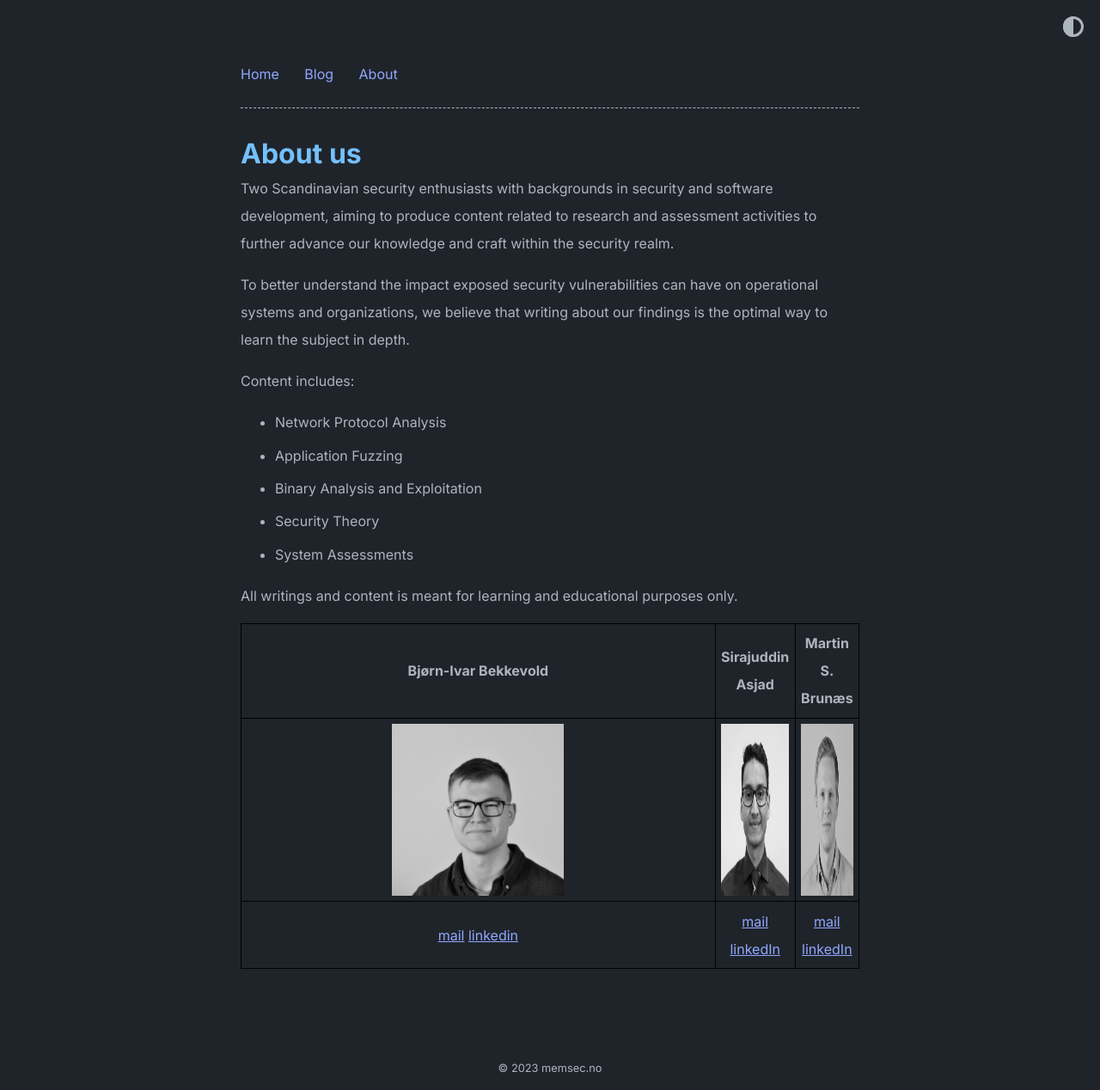
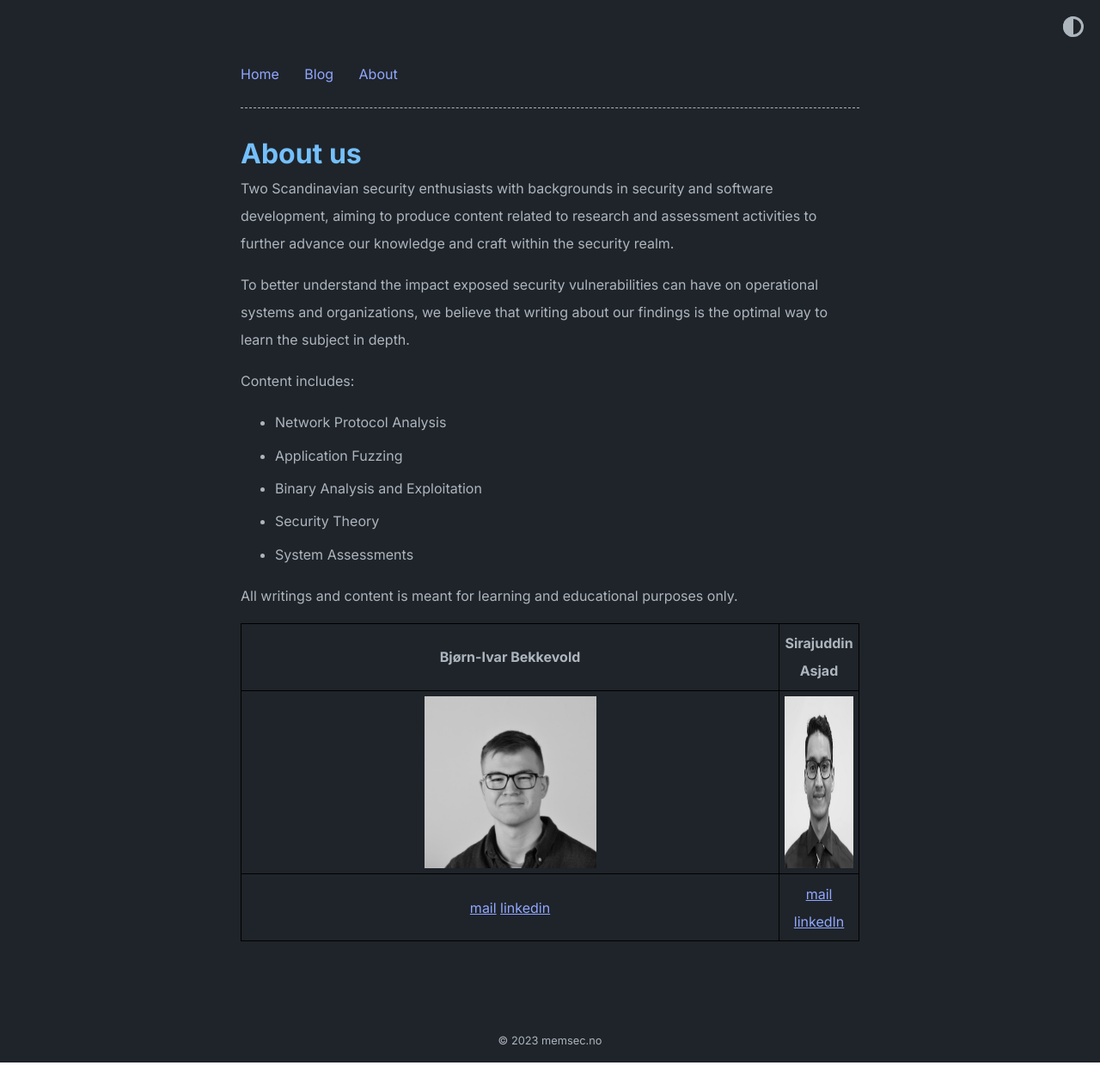
Before and after one commit to memsecno/memsec.no, a Jekyll site: the page built from about.md, in a window 1280 px wide. Shown: the whole page at 86% size. Built offline with Jekyll 4.4.1, drawn with Linux system fonts in a browser that asks for light colours; after the commit the page ends 1236 px from its top, so only the background shows below that.

Commit message:
Update about.md
Reverted back to 2 pictures

```diff
--- a/about.md
+++ b/about.md
@@ -16,7 +16,7 @@ Content includes:
 
 All writings and content is meant for learning and educational purposes only.
 
-| Bjørn-Ivar Bekkevold | Sirajuddin Asjad | Martin S. Brunæs |
-|:-:|:-:|:-:|
-| <img src="./images/bjornivar.jpeg" width="200" height="200"> | <img src="./images/sira.jpeg" width="200" height="200"> | <img src="./images/martin.jpeg" width="200" height="200"> |
-|[mail](mailto:bjornivar95@gmail.com) [linkedin](https://no.linkedin.com/in/bj%C3%B8rn-ivar-bekkevold-1a18901aa)|[mail](sirasjad@gmail.com) [linkedIn](https://no.linkedin.com/in/sirasjad)|[mail](martin.brunaes@gmail.com) [linkedIn](https://www.linkedin.com/in/martin-brunaes/)|
+| Bjørn-Ivar Bekkevold | Sirajuddin Asjad |
+|:-:|:-:|
+| <img src="./images/bjornivar.jpeg" width="200" height="200"> | <img src="./images/sira.jpeg" width="200" height="200"> |
+|[mail](mailto:bjornivar95@gmail.com) [linkedin](https://no.linkedin.com/in/bj%C3%B8rn-ivar-bekkevold-1a18901aa)|[mail](sirasjad@gmail.com) [linkedIn](https://no.linkedin.com/in/sirasjad)|
```
